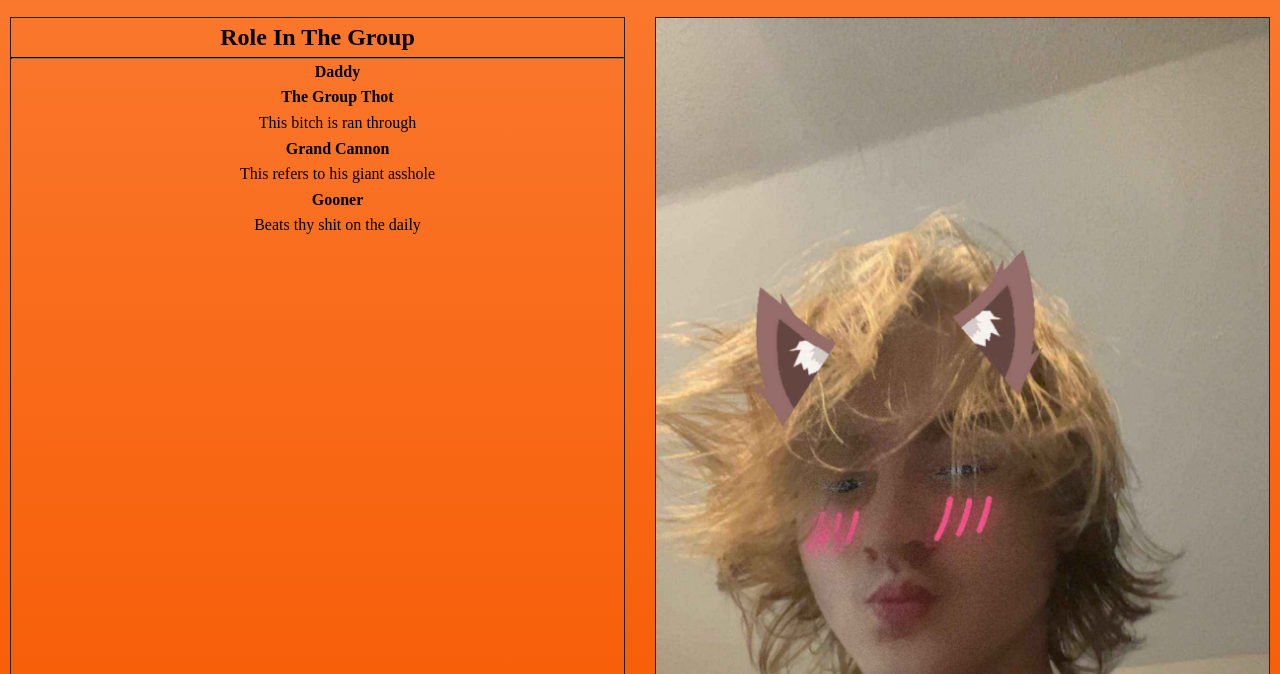
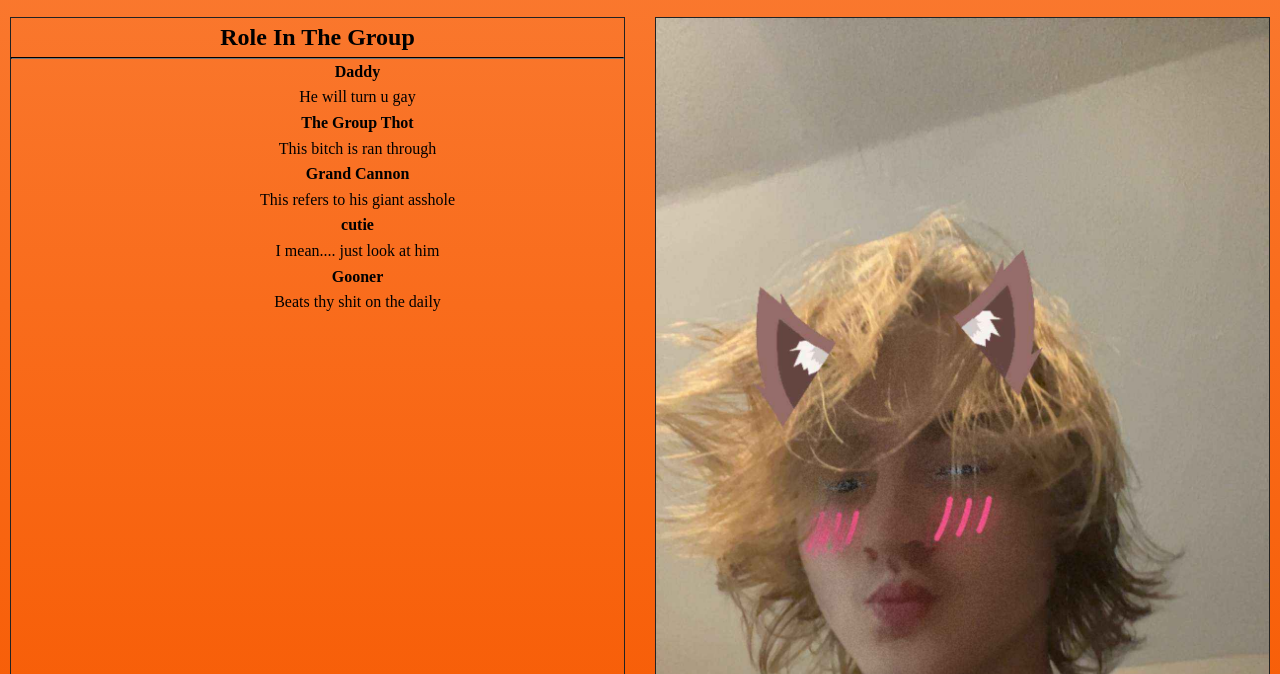
Before and after one commit to AlexTheGreatBro/TheGoonerz, a plain HTML site: page ethan.html in a window 1280 px wide. Shown: the part 126-800 px from the top of the page. Drawn offline with Linux system fonts and the light colour scheme.

Commit message:
Update ethan.html

```diff
--- a/ethan.html
+++ b/ethan.html
@@ -29,16 +29,17 @@
             <h2>Role In The Group</h2>
             <hr>
             <ul>
+              <ul>
               <li>Daddy</li>
-              <p></p>
+              <p>He will turn u gay</p>
               <li>The Group Thot</li>
               <p>This bitch is ran through</p>
               <li>Grand Cannon</li>
               <p>This refers to his giant asshole</p>
-              <li></li>
-              <p></p>
+              <li>cutie</li>
+              <p>I mean.... just look at him</p>
               <li>Gooner</li>
-                <p>Beats thy shit on the daily</p>
+              <p>Beats thy shit on the daily</p>
             </ul>
         </div>
         <div class="right">
```
